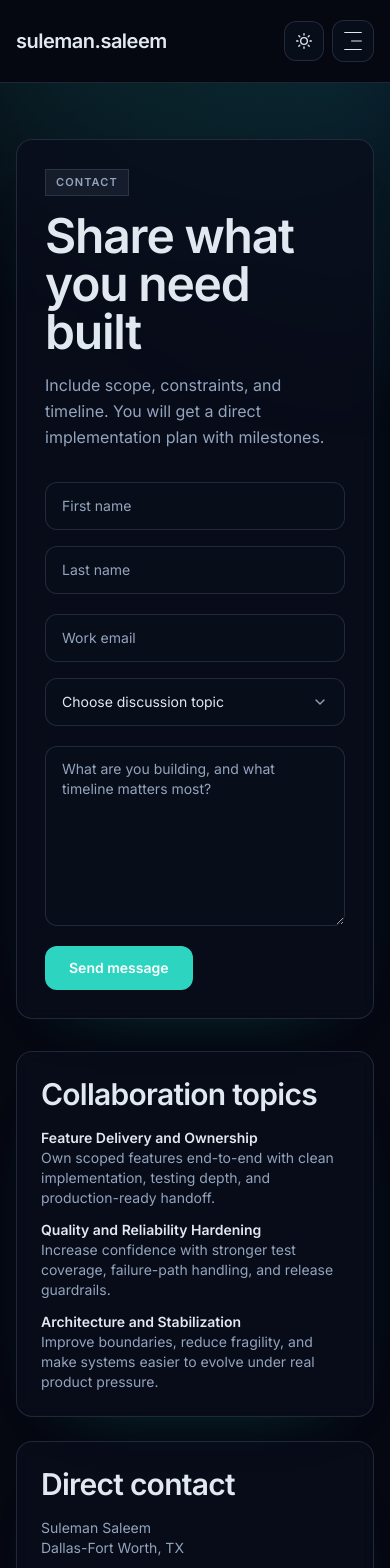
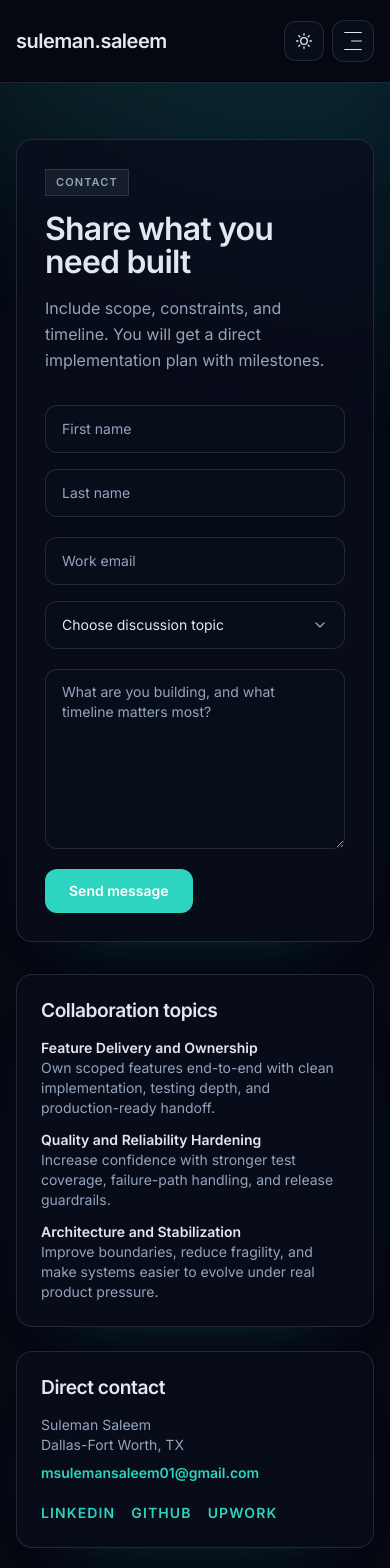
Before and after one commit to MSulSal/portfolio, a Next.js app: page /contact in a window 390 px wide. Shown: the top 1568 px of the page. Built offline with nearby package versions, Linux system fonts and the light colour scheme.

Commit message:
feat(responsive): add fluid type scales and rebalance breakpoints

```diff
--- a/src/app/contact/page.tsx
+++ b/src/app/contact/page.tsx
@@ -74,10 +74,10 @@ const ContactPage = () => {
 
   return (
     <main className="section-wrap pt-14">
-      <div className="container mx-auto grid gap-8 xl:grid-cols-[1.1fr_0.9fr]">
+      <div className="container mx-auto grid gap-8 lg:grid-cols-[minmax(0,1.08fr)_minmax(0,0.92fr)] xl:grid-cols-[minmax(0,1.15fr)_minmax(0,0.85fr)]">
         <section className="surface-card p-7 sm:p-10">
           <span className="chip">Contact</span>
-          <h1 className="mt-4 text-5xl text-primary sm:text-6xl">
+          <h1 className="h1-fluid mt-4 text-primary">
             Share what you need built
           </h1>
           <p className="mt-4 max-w-3xl text-base leading-relaxed muted-text">
@@ -145,7 +145,7 @@ const ContactPage = () => {
 
         <aside className="space-y-6">
           <section className="surface-card p-6">
-            <h2 className="text-3xl text-primary">Collaboration topics</h2>
+            <h2 className="h3-fluid text-primary">Collaboration topics</h2>
             <ul className="mt-4 space-y-3 text-sm muted-text">
               {services.map((service) => (
                 <li key={service.title}>
@@ -157,7 +157,7 @@ const ContactPage = () => {
           </section>
 
           <section className="surface-card p-6">
-            <h2 className="text-3xl text-primary">Direct contact</h2>
+            <h2 className="h3-fluid text-primary">Direct contact</h2>
             <p className="mt-4 text-sm muted-text">{profile.name}</p>
             <p className="text-sm muted-text">{profile.location}</p>
             <p className="mt-2 text-sm">
--- a/src/app/globals.css
+++ b/src/app/globals.css
@@ -46,6 +46,7 @@
     background: var(--bg);
     color: var(--ink);
     font-family: var(--font-inter), sans-serif;
+    overflow-x: hidden;
   }
 
   body::before {
@@ -104,7 +105,7 @@
 
 @layer components {
   .section-wrap {
-    @apply py-14 lg:py-20;
+    @apply py-12 sm:py-14 lg:py-20;
   }
 
   .surface-card {
@@ -150,4 +151,19 @@
     background: var(--code-bg);
     color: var(--ink);
   }
+
+  .h1-fluid {
+    font-size: clamp(2rem, 7.5vw, 4.5rem);
+    line-height: 1.05;
+  }
+
+  .h2-fluid {
+    font-size: clamp(1.6rem, 4.8vw, 3rem);
+    line-height: 1.1;
+  }
+
+  .h3-fluid {
+    font-size: clamp(1.2rem, 3.5vw, 1.9rem);
+    line-height: 1.2;
+  }
 }
--- a/src/app/page.tsx
+++ b/src/app/page.tsx
@@ -15,11 +15,11 @@ const Home = () => {
   return (
     <main>
       <section className="section-wrap pb-12 pt-16">
-        <div className="container mx-auto grid gap-10 lg:grid-cols-[1.3fr_0.7fr]">
+        <div className="container mx-auto grid gap-10 lg:grid-cols-[minmax(0,1.12fr)_minmax(0,0.88fr)] xl:grid-cols-[minmax(0,1.25fr)_minmax(0,0.75fr)]">
           <div className="space-y-7">
             <span className="chip">Shipping full-stack systems</span>
 
-            <h1 className="max-w-4xl text-5xl leading-[1.05] text-primary sm:text-6xl xl:text-7xl">
+            <h1 className="h1-fluid max-w-4xl text-primary">
               Built systems. Tested paths. Production-ready handoff.
             </h1>
 
@@ -98,7 +98,7 @@ const Home = () => {
           <div className="mb-8 flex flex-wrap items-end justify-between gap-4">
             <div>
               <p className="chip">Selected work</p>
-              <h2 className="mt-4 text-4xl text-primary sm:text-5xl">
+              <h2 className="h2-fluid mt-4 text-primary">
                 Selected projects
               </h2>
             </div>
@@ -107,7 +107,7 @@ const Home = () => {
             </Link>
           </div>
 
-          <div className="grid gap-6 lg:grid-cols-3">
+          <div className="grid gap-6 md:grid-cols-2 xl:grid-cols-3">
             {featuredProjects.map((project) => (
               <article key={project.slug} className="surface-card p-6">
                 <div className="flex items-start justify-between gap-3">
@@ -137,10 +137,10 @@ const Home = () => {
       </section>
 
       <section className="section-wrap py-12">
-        <div className="container mx-auto grid gap-8 lg:grid-cols-[1fr_1fr]">
+        <div className="container mx-auto grid gap-8 md:grid-cols-2">
           <div className="surface-card p-7">
             <p className="chip">Working model</p>
-            <h2 className="mt-4 text-4xl text-primary">Ways I can help</h2>
+            <h2 className="h2-fluid mt-4 text-primary">Ways I can help</h2>
             <ul className="mt-5 space-y-4">
               {services.map((service) => (
                 <li key={service.title}>
@@ -157,7 +157,7 @@ const Home = () => {
 
           <div className="surface-card p-7">
             <p className="chip">Depth tracks</p>
-            <h2 className="mt-4 text-4xl text-primary">Technical labs</h2>
+            <h2 className="h2-fluid mt-4 text-primary">Technical labs</h2>
             <p className="mt-4 text-sm leading-relaxed muted-text">
               Labs stay visible as supporting signal for systems depth while
               product projects remain the primary evidence surface.
--- a/src/app/projects/[type]/page.tsx
+++ b/src/app/projects/[type]/page.tsx
@@ -38,7 +38,7 @@ export default async function ProjectDetailPage({
             <div className="flex flex-wrap items-start justify-between gap-4">
               <div>
                 <span className="chip">{project.status}</span>
-                <h1 className="mt-4 text-5xl text-primary sm:text-6xl">{project.name}</h1>
+                <h1 className="h1-fluid mt-4 text-primary">{project.name}</h1>
                 <p className="mt-4 max-w-3xl text-base leading-relaxed muted-text">
                   {project.summary}
                 </p>
@@ -46,7 +46,7 @@ export default async function ProjectDetailPage({
             </div>
 
             <section className="mt-8">
-              <h2 className="text-3xl text-primary">Delivery highlights</h2>
+              <h2 className="h3-fluid text-primary">Delivery highlights</h2>
               <ul className="mt-4 space-y-2 text-sm muted-text">
                 {project.highlights.map((item) => (
                   <li key={item}>- {item}</li>
@@ -55,7 +55,7 @@ export default async function ProjectDetailPage({
             </section>
 
             <section className="mt-8">
-              <h2 className="text-3xl text-primary">Proof points</h2>
+              <h2 className="h3-fluid text-primary">Proof points</h2>
               <ul className="mt-4 space-y-2 text-sm muted-text">
                 {project.proof.map((item) => (
                   <li key={item}>- {item}</li>
@@ -64,7 +64,7 @@ export default async function ProjectDetailPage({
             </section>
 
             <section className="mt-8">
-              <h2 className="text-3xl text-primary">Stack</h2>
+              <h2 className="h3-fluid text-primary">Stack</h2>
               <div className="mt-4 flex flex-wrap gap-2">
                 {project.stack.map((tech) => (
                   <span
--- a/src/app/projects/page.tsx
+++ b/src/app/projects/page.tsx
@@ -29,7 +29,7 @@ const ProjectsPage = () => {
       <div className="container mx-auto">
         <div className="max-w-4xl">
           <span className="chip">Project index</span>
-          <h1 className="mt-4 text-5xl text-primary sm:text-6xl">
+          <h1 className="h1-fluid mt-4 text-primary">
             Projects
           </h1>
           <p className="mt-4 text-base leading-relaxed muted-text">
@@ -49,18 +49,18 @@ const ProjectsPage = () => {
             }
 
             return (
-              <section key={section.track} className="surface-card p-7">
-                <h2 className="text-3xl text-primary">{section.title}</h2>
+              <section key={section.track} className="surface-card p-6 sm:p-7">
+                <h2 className="h3-fluid text-primary">{section.title}</h2>
                 <p className="mt-2 text-sm muted-text">{section.description}</p>
 
-                <div className="mt-6 grid gap-6 lg:grid-cols-2">
+                <div className="mt-6 grid gap-6 md:grid-cols-2">
                   {projects.map((project) => (
                     <article
                       key={project.slug}
                       className="surface-subtle p-5"
                     >
                       <div className="flex items-start justify-between gap-4">
-                        <h3 className="text-2xl text-primary">{project.name}</h3>
+                        <h3 className="h3-fluid text-primary">{project.name}</h3>
                         <span className="chip">{project.status}</span>
                       </div>
 
--- a/src/app/resume/page.tsx
+++ b/src/app/resume/page.tsx
@@ -9,14 +9,14 @@ const ResumePage = () => {
       <div className="container mx-auto space-y-10">
         <section className="surface-card p-7 sm:p-10">
           <span className="chip">Execution snapshot</span>
-          <h1 className="mt-4 text-5xl text-primary sm:text-6xl">
+          <h1 className="h1-fluid mt-4 text-primary">
             Metrics and track record
           </h1>
           <p className="mt-4 max-w-4xl text-base leading-relaxed muted-text">
             Current quality counters first, then capability-specific evidence.
           </p>
 
-          <div className="mt-7 grid gap-4 sm:grid-cols-2 lg:grid-cols-3">
+          <div className="mt-7 grid gap-4 sm:grid-cols-2 xl:grid-cols-3">
             {proofPoints.map((point) => (
               <article key={point.label} className="surface-subtle p-4">
                 <p className="text-xs font-semibold uppercase tracking-[0.1em] muted-text">
@@ -41,7 +41,7 @@ const ResumePage = () => {
           </div>
         </section>
 
-        <section className="grid gap-6 lg:grid-cols-2">
+        <section className="grid gap-6 md:grid-cols-2">
           {roleTracks.map((track) => (
             <article key={track.id} className="surface-card p-6">
               <span className="chip">{track.label}</span>
@@ -58,7 +58,7 @@ const ResumePage = () => {
         </section>
 
         <section className="surface-card p-7 sm:p-10">
-          <h2 className="text-4xl text-primary">Contact snapshot</h2>
+          <h2 className="h2-fluid text-primary">Contact snapshot</h2>
           <p className="mt-4 text-base muted-text">
             {profile.name} | {profile.title} | {profile.location}
           </p>
```
